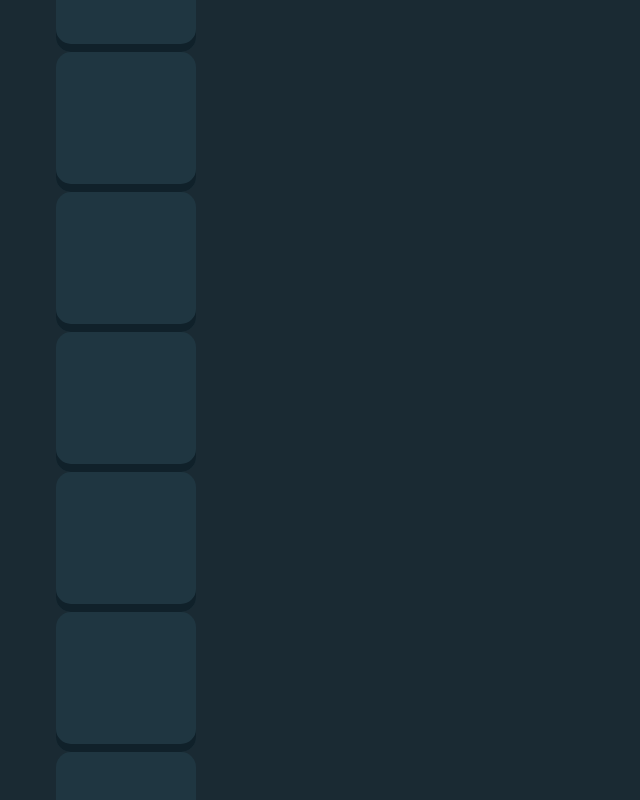
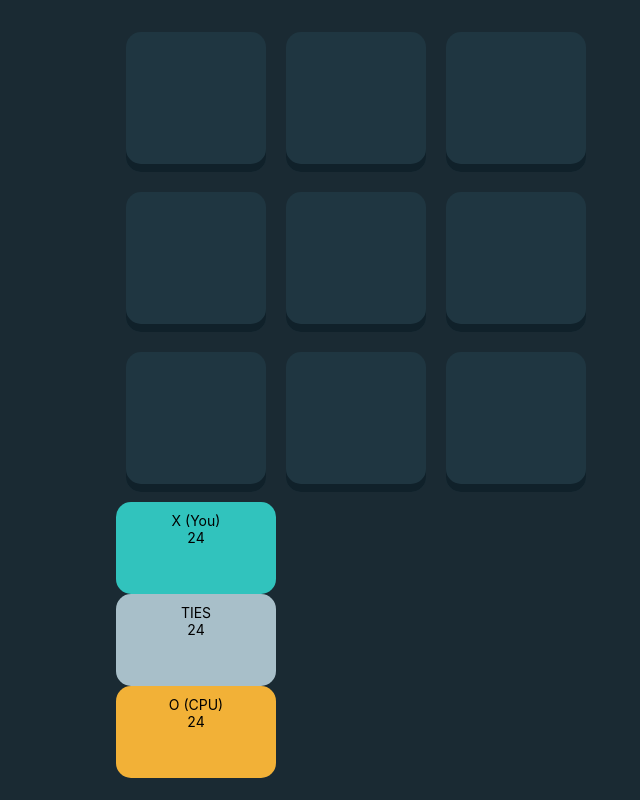
Before and after one commit to FedoraBianca/flags, a React (Create React App) app: page / in a window 1280 px wide. Shown: the top 800 px of the page, without its empty margins (284-924 px from the left). Built offline with nearby package versions, Linux system fonts and the light colour scheme.

Commit message:
Update layout

```diff
--- a/src/App.tsx
+++ b/src/App.tsx
@@ -17,20 +17,17 @@ function App() {
   })
 
   return (
-    <div className='d-flex flex-column'>
+    <div className='game'>
       <div className='d-flex flex-row'>
         {/* TODO and logo row here */}
       </div>
 
-      <div className='d-flex flex-wrap grid'>
+      <div className='grid'>
         {grid.map((value, index) => {
           const isFilled = value !== null;
 
           return (
-            <>
-              <Square isFilled={isFilled} player={value}/>
-            </>
-
+            <Square isFilled={isFilled} player={value} className='square'/>
           );
         })}
       </div>
--- a/src/components/Square/Square.tsx
+++ b/src/components/Square/Square.tsx
@@ -6,14 +6,16 @@ import { SquareWrapper } from './Square.style';
 export interface ISquare {
   isFilled?: boolean;
   player?: PlayerTypes | null;
+  className: string;
 }
 
 const Square: React.FC<ISquare> = ({
   isFilled = false,
-  player = null
+  player = null,
+  className = '',
 }) => {
   return (
-    <SquareWrapper className={`${isFilled ? 'filled' : 'empty'}`}>
+    <SquareWrapper className={`${isFilled ? 'filled' : 'empty'} ${className}`}>
       {isFilled && <Icon
         color={player === PlayerTypes.PLAYER_O ? '#F2B137' : '#31C3BD'}
         icon={player === PlayerTypes.PLAYER_O ? 'OMark' : 'XMark'}
--- a/src/index.css
+++ b/src/index.css
@@ -22,6 +22,20 @@ code {
     monospace;
 }
 
+.game {
+  display: flex;
+  flex-direction: column;
+  width: 480px;
+}
+
 .grid {
-  width: 600px
+  display: flex;
+  position: relative;
+  flex-flow: wrap;
+  justify-content: center;
+  width: 100%;
 }
+
+.square {
+  margin: 10px;
+}
```
